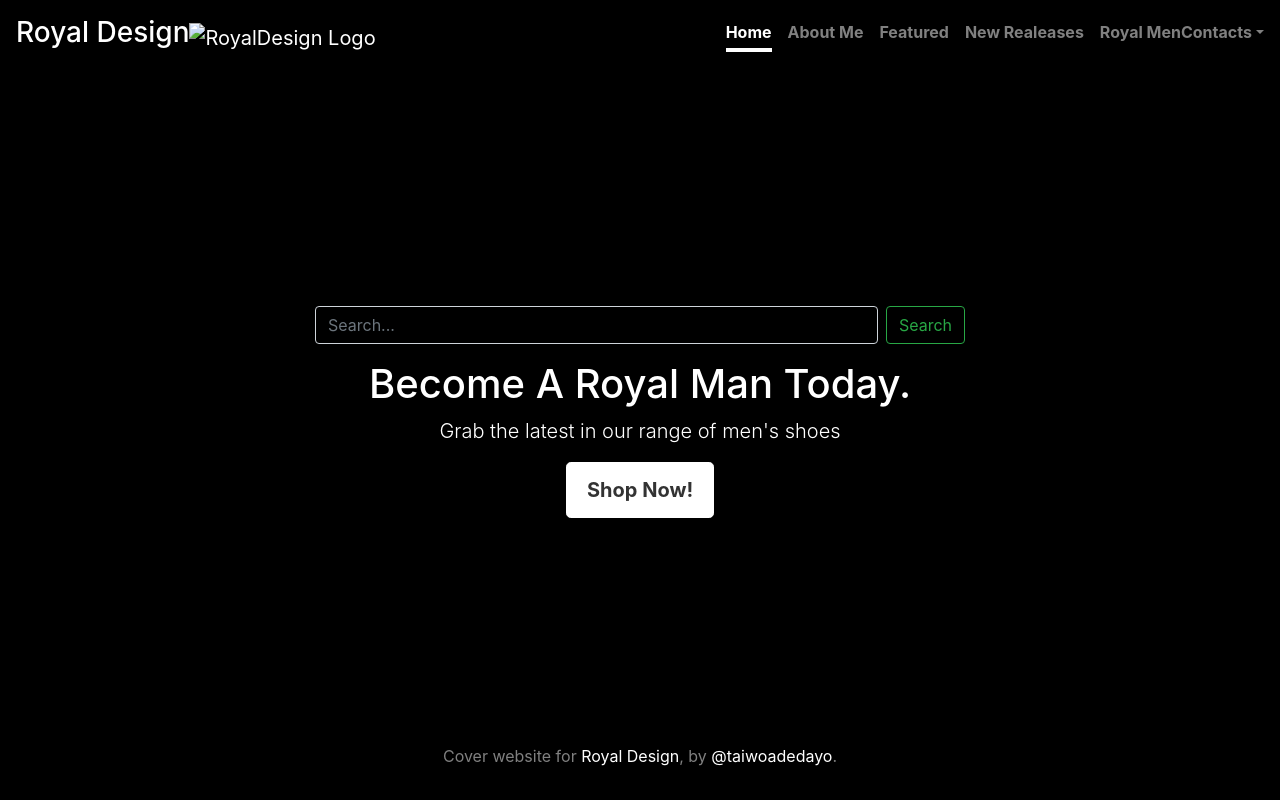
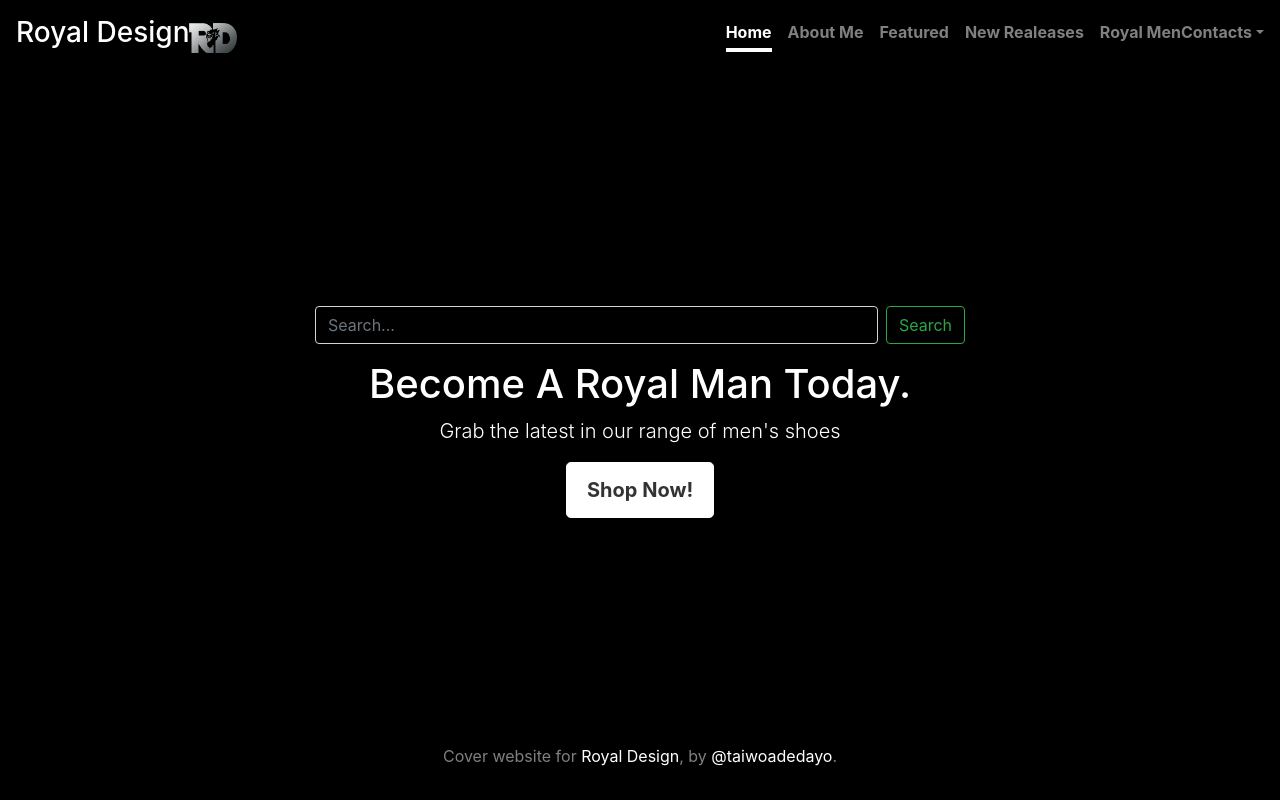
Before and after one commit to Adedayo100-dev/Royal-Design, a plain HTML site: page index.html in a window 1280 px wide. Shown: the top 800 px of the page. Drawn offline with nearby package versions, Linux system fonts and the light colour scheme; files whose address does not match are found by name.

Commit message:
Update index.html

```diff
--- a/index.html
+++ b/index.html
@@ -20,7 +20,7 @@
         <section class="cover-container d-flex w-100 h-100 p-3 mx-auto flex-column">
             <header class="masthead mb-auto">
               <div class="inner">
-                <a class="navbar-brand" href="#"><img class="logo" src="RDB-1.png" alt="RoyalDesign Logo"></a>
+                <a class="navbar-brand" href="#"><img class="logo" src="images/RDB-1.png" alt="RoyalDesign Logo"></a>
                 <h3 class="masthead-brand">Royal Design</h3>
                 <!--Navigation-->
                 <nav class="nav nav-masthead justify-content-center">
```
